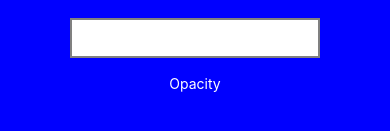
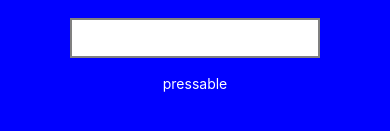
Before and after one commit to mohammadRezaPegah/Hello-React-Native, a React Native app: screen / in a window 390 px wide. Shown: the part 369-500 px from the top of the page. Built offline with nearby package versions, Linux system fonts and the light colour scheme.

Commit message:
Pressable

```diff
--- a/App.js
+++ b/App.js
@@ -10,6 +10,7 @@ import {
   TouchableWithoutFeedback,
   TouchableHighlight,
   TouchableOpacity,
+  Pressable,
 } from "react-native";
 import { useState } from "react";
 // What is ract native API: api is a component that does not show you anythings but do something for you like `Stylesheet`. <--comment
@@ -47,6 +48,7 @@ import { useState } from "react";
 // But if you wanna have any costimze reaction to touch(like long press) this component does not help you and you most use pressable component.
 function App() {
   const [text, setText] = useState("");
+
   return (
     <>
       <View style={styles.container}>
@@ -58,35 +60,86 @@ function App() {
         <Text numberOfLines={2} style={styles.textWhite}>
           {text}
         </Text>
-        {/** on click does not have any animated reaction */}
-        {/* <TouchableWithoutFeedback
+        {/** Pressable basic */}
+        {/* <Pressable
           onPress={() => {
             setText("");
           }}
         >
-          <Text style={styles.textButton}>clear</Text>
-        </TouchableWithoutFeedback> */}
+          <Text style={styles.textButton}>pressable</Text>
+        </Pressable> */}
 
-        {/** on click will hilight */}
-        {/* <TouchableHighlight
-          onPress={() => {
-            setText("");
+        {/** Pressable In/Out */}
+        {/* <Pressable
+          onPressIn={() => {
+            setText("In");
+          }}
+          onPressOut={() => {
+            setText("Out");
           }}
         >
-          <Text style={styles.textButton}>highlight</Text>
-        </TouchableHighlight> */}
+          <Text style={styles.textButton}>pressable</Text>
+        </Pressable> */}
 
-        {/** on click will change opacit */}
-        <TouchableOpacity
-          onPress={() => {
-            setText("");
+        {/** Pressable LongPress(500ms) */}
+        <Pressable
+          onLongPress={() => {
+            setText("Long press...");
+          }}
+          onPressIn={() => {
+            setText("In");
+          }}
+          onPressOut={() => {
+            setText("Out");
           }}
         >
-          <Text style={styles.textButton}>Opacity</Text>
-        </TouchableOpacity>
+          <Text style={styles.textButton}>pressable</Text>
+        </Pressable>
       </View>
     </>
   );
+
+  // Touchable
+  // return (
+  //   <>
+  //     <View style={styles.container}>
+  //       <TextInput
+  //         value={text}
+  //         onChangeText={setText}
+  //         style={styles.input}
+  //       ></TextInput>
+  //       <Text numberOfLines={2} style={styles.textWhite}>
+  //         {text}
+  //       </Text>
+  //       {/** on click does not have any animated reaction */}
+  //       {/* <TouchableWithoutFeedback
+  //         onPress={() => {
+  //           setText("");
+  //         }}
+  //       >
+  //         <Text style={styles.textButton}>clear</Text>
+  //       </TouchableWithoutFeedback> */}
+
+  //       {/** on click will hilight */}
+  //       {/* <TouchableHighlight
+  //         onPress={() => {
+  //           setText("");
+  //         }}
+  //       >
+  //         <Text style={styles.textButton}>highlight</Text>
+  //       </TouchableHighlight> */}
+
+  //       {/** on click will change opacit */}
+  //       <TouchableOpacity
+  //         onPress={() => {
+  //           setText("");
+  //         }}
+  //       >
+  //         <Text style={styles.textButton}>Opacity</Text>
+  //       </TouchableOpacity>
+  //     </View>
+  //   </>
+  // );
 
   // Button
   // return (
```
